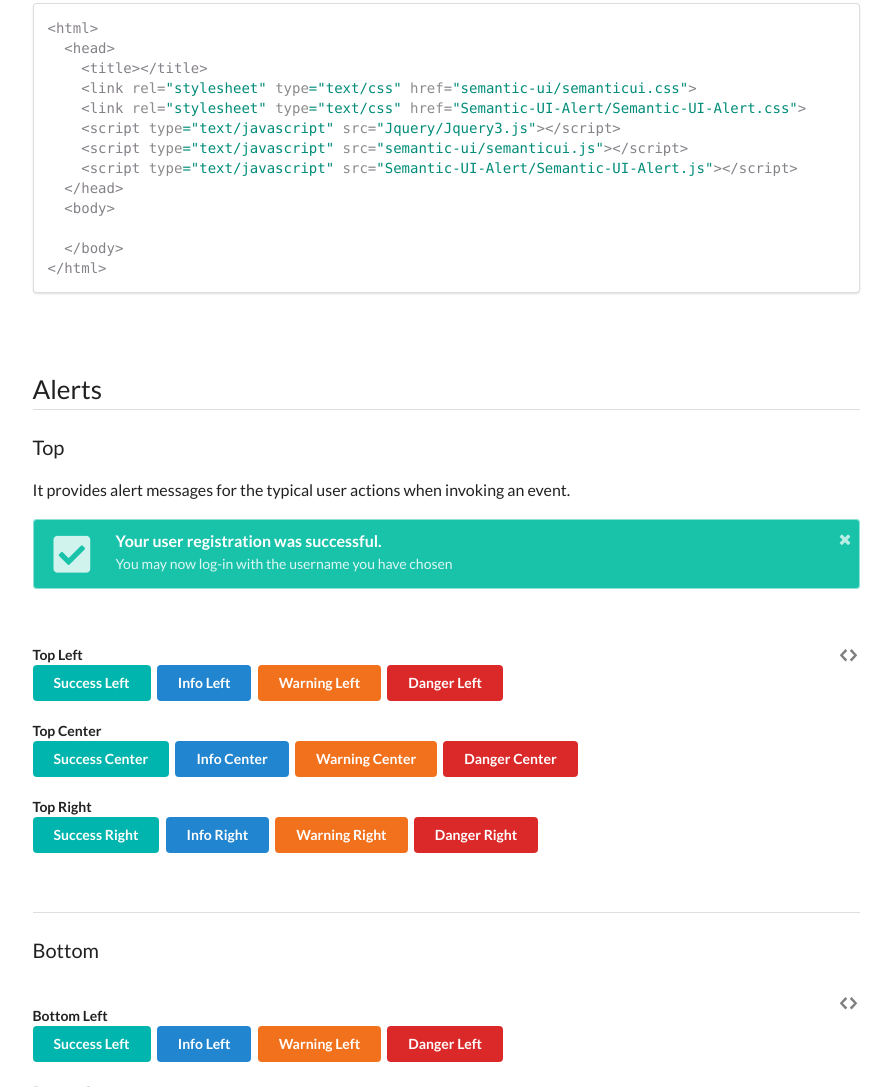
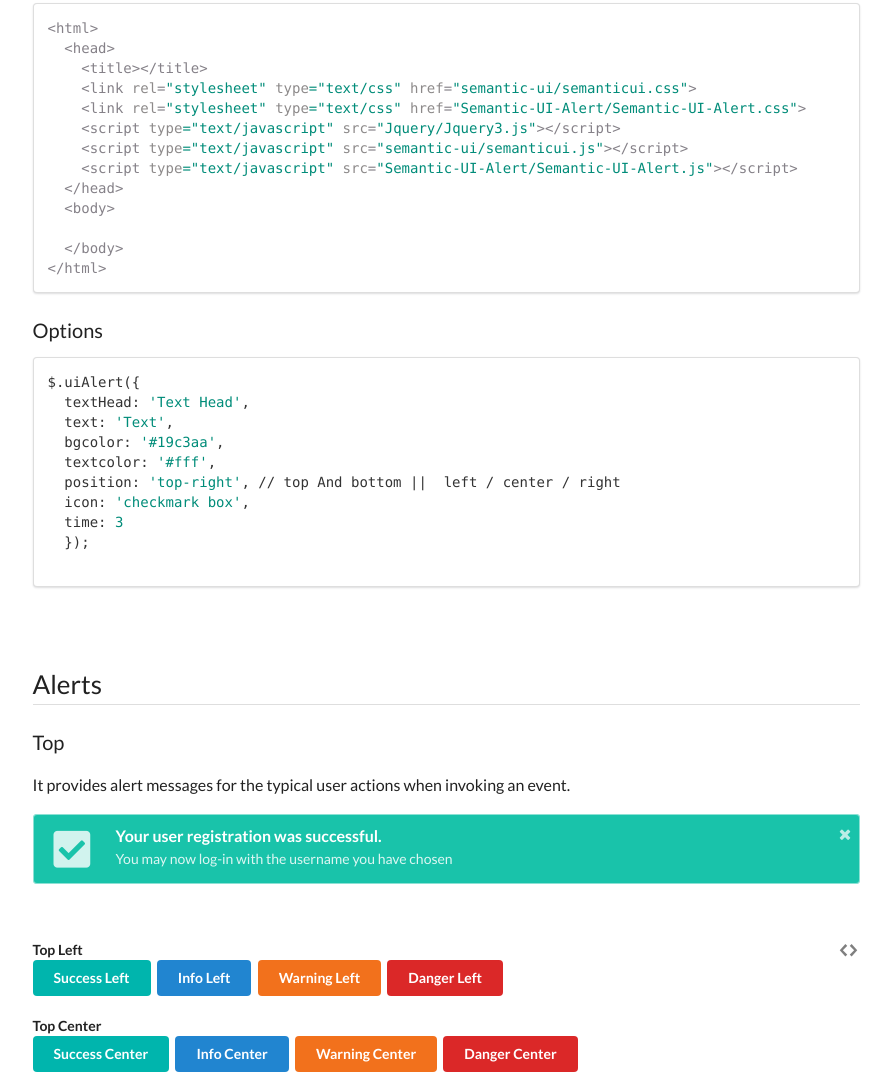
Before and after one commit to Guillon88/semanticUiAlert, a plain HTML site: page index.html in a window 1280 px wide. Shown: the part 864-1951 px from the top of the page, without its empty margins (44-935 px from the left). Drawn offline with nearby package versions, Linux system fonts and the light colour scheme.

Commit message:
Update index.html

```diff
--- a/index.html
+++ b/index.html
@@ -157,6 +157,19 @@
 
   <span class="tag">&lt;/<span class="title">body</span>&gt;</span>
 <span class="tag">&lt;/<span class="title">html</span>&gt;</span></code></pre></div>
+
+<h3 class="ui header">Options</h3>
+<div class="ui existing segment"><pre><code class="evaluated code javascript">$.uiAlert({
+  textHead: <span class="string">'Text Head'</span>,
+  text: <span class="string">'Text'</span>,
+  bgcolor: <span class="string">'#19c3aa'</span>,
+  textcolor: <span class="string">'#fff'</span>,
+  position: <span class="string">'top-right'</span>, // top And bottom ||  left / center / right
+  icon: <span class="string">'checkmark box'</span>,
+  time: <span class="string">3</span>
+  });
+ </code></pre></div>
+
                     </div>
                   </div>
                     <div class="row">
```
